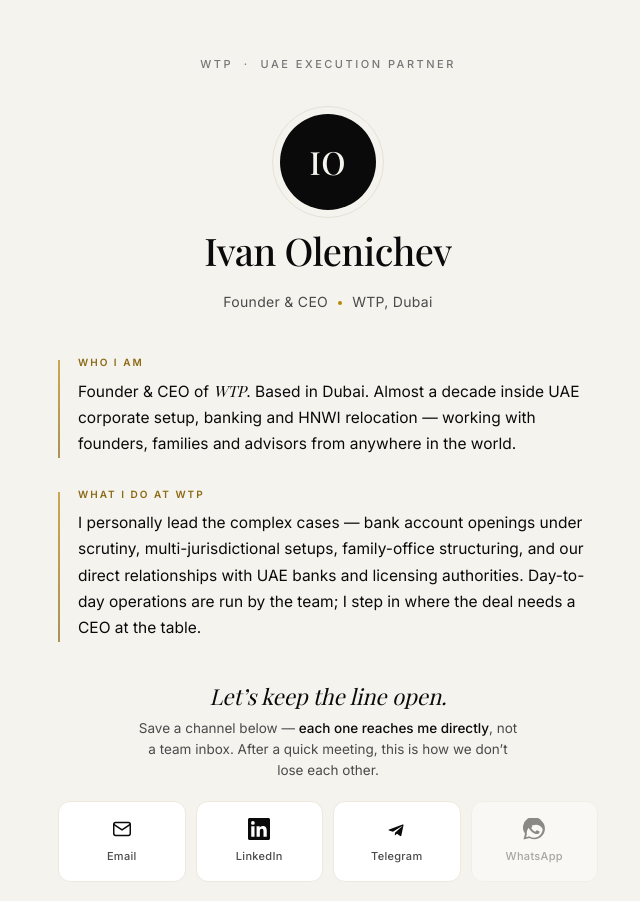
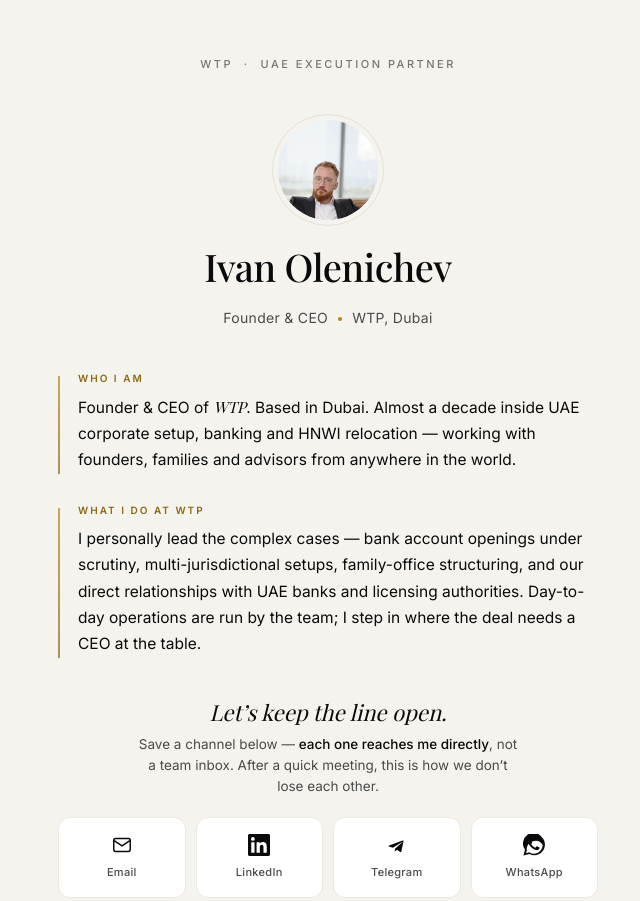
Before and after one commit to lebedevPMM/wtp-ceo, a plain HTML site: page index.html in a window 1280 px wide. Shown: the top 901 px of the page, without its empty margins (312-952 px from the left). Drawn offline with nearby package versions, Linux system fonts and the light colour scheme; a web font is replaced by a local one.

Commit message:
feat: add Ivan headshot, activate WhatsApp (+971 58 564 3883)

```diff
--- a/index.html
+++ b/index.html
@@ -75,29 +75,29 @@
       text-align: center;
     }
 
-    .avatar {
-      width: 96px;
-      height: 96px;
+    .avatar-wrap {
+      width: 112px;
+      height: 112px;
       border-radius: 50%;
-      background: var(--text-primary);
-      color: var(--bg-body);
-      display: flex;
-      align-items: center;
-      justify-content: center;
-      font-family: var(--font-serif);
-      font-size: 32px;
-      font-weight: 500;
-      letter-spacing: 1px;
       position: relative;
+      padding: 6px;
     }
 
-    .avatar::after {
+    .avatar-wrap::after {
       content: '';
       position: absolute;
-      inset: -8px;
+      inset: 0;
       border-radius: 50%;
       border: 1px solid var(--border-subtle);
       pointer-events: none;
+    }
+
+    .avatar {
+      width: 100%;
+      height: 100%;
+      border-radius: 50%;
+      object-fit: cover;
+      display: block;
     }
 
     .name {
@@ -431,7 +431,9 @@
     <p class="eyebrow">WTP &nbsp;·&nbsp; UAE Execution Partner</p>
 
     <header class="hero">
-      <div class="avatar" aria-hidden="true">IO</div>
+      <div class="avatar-wrap">
+        <img class="avatar" src="ivan-400.jpg" srcset="ivan-400.jpg 1x, ivan-800.jpg 2x" alt="Ivan Olenichev" width="100" height="100" decoding="async">
+      </div>
       <h1 class="name">Ivan Olenichev</h1>
       <p class="role">Founder &amp; CEO<span class="role-sep"></span>WTP, Dubai</p>
     </header>
@@ -466,10 +468,10 @@
         <svg viewBox="0 0 24 24" fill="currentColor"><path d="M9.78 16.21 9.62 19c.36 0 .51-.15.7-.34l1.68-1.6 3.48 2.55c.64.36 1.1.17 1.27-.59l2.31-10.81c.21-.95-.34-1.32-.96-1.09L3.45 12.65c-.93.36-.92.88-.16 1.12l4.2 1.31 9.74-6.13c.46-.3.88-.13.53.18z"/></svg>
         <span>Telegram</span>
       </a>
-      <span class="channel disabled" aria-label="WhatsApp — coming soon" title="Coming soon">
+      <a class="channel" href="https://wa.me/971585643883" target="_blank" rel="noopener" aria-label="WhatsApp — +971 58 564 3883">
         <svg viewBox="0 0 24 24" fill="currentColor"><path d="M17.47 14.38c-.3-.15-1.76-.87-2.04-.97-.27-.1-.47-.15-.67.15-.2.3-.77.97-.95 1.17-.17.2-.35.22-.65.07-.3-.15-1.27-.47-2.42-1.5-.9-.8-1.5-1.78-1.67-2.08-.17-.3-.02-.46.13-.61.13-.13.3-.35.45-.52.15-.17.2-.3.3-.5.1-.2.05-.37-.02-.52-.07-.15-.67-1.62-.92-2.22-.24-.58-.49-.5-.67-.51l-.57-.01c-.2 0-.52.07-.79.37-.27.3-1.04 1.02-1.04 2.49 0 1.47 1.07 2.89 1.22 3.09.15.2 2.1 3.21 5.09 4.5.71.31 1.27.49 1.7.63.71.23 1.36.2 1.87.12.57-.08 1.76-.72 2-1.41.25-.7.25-1.29.17-1.41-.07-.12-.27-.2-.57-.35zM12.04 21.5h-.01a9.4 9.4 0 0 1-4.79-1.31l-.34-.2-3.56.93.95-3.47-.22-.36A9.4 9.4 0 0 1 21.46 12c0 5.2-4.23 9.4-9.42 9.5zM20.52 3.45A11.36 11.36 0 0 0 2.18 17.07L.5 23.5l6.59-1.73a11.4 11.4 0 0 0 5.44 1.39h.01c6.27 0 11.38-5.1 11.38-11.38a11.3 11.3 0 0 0-3.4-8.33z"/></svg>
         <span>WhatsApp</span>
-      </span>
+      </a>
       </div>
     </section>
 
```
Also changed, not shown: ivan-160.jpg (added), ivan-400.jpg (added), ivan-800.jpg (added), 1 other file.
